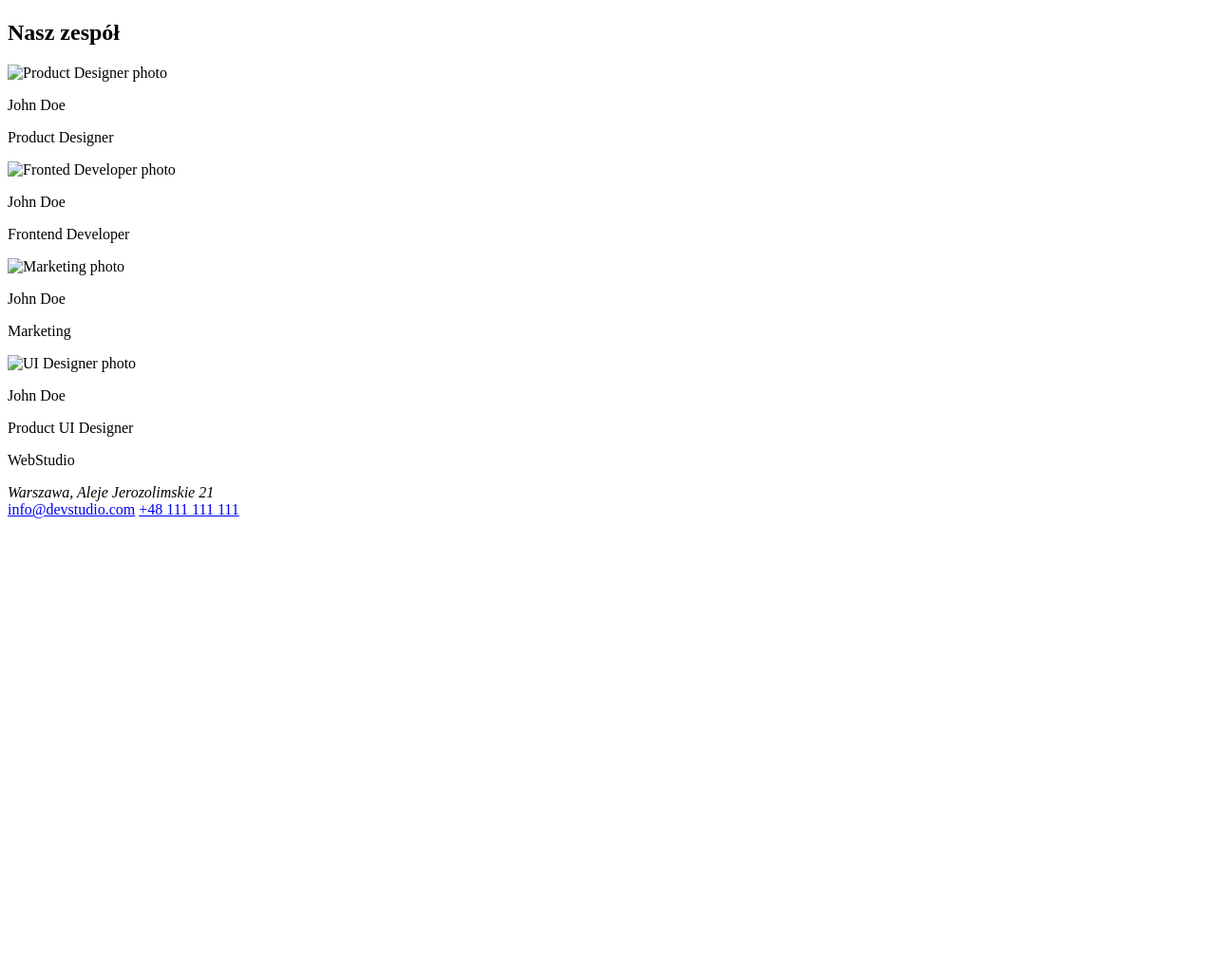
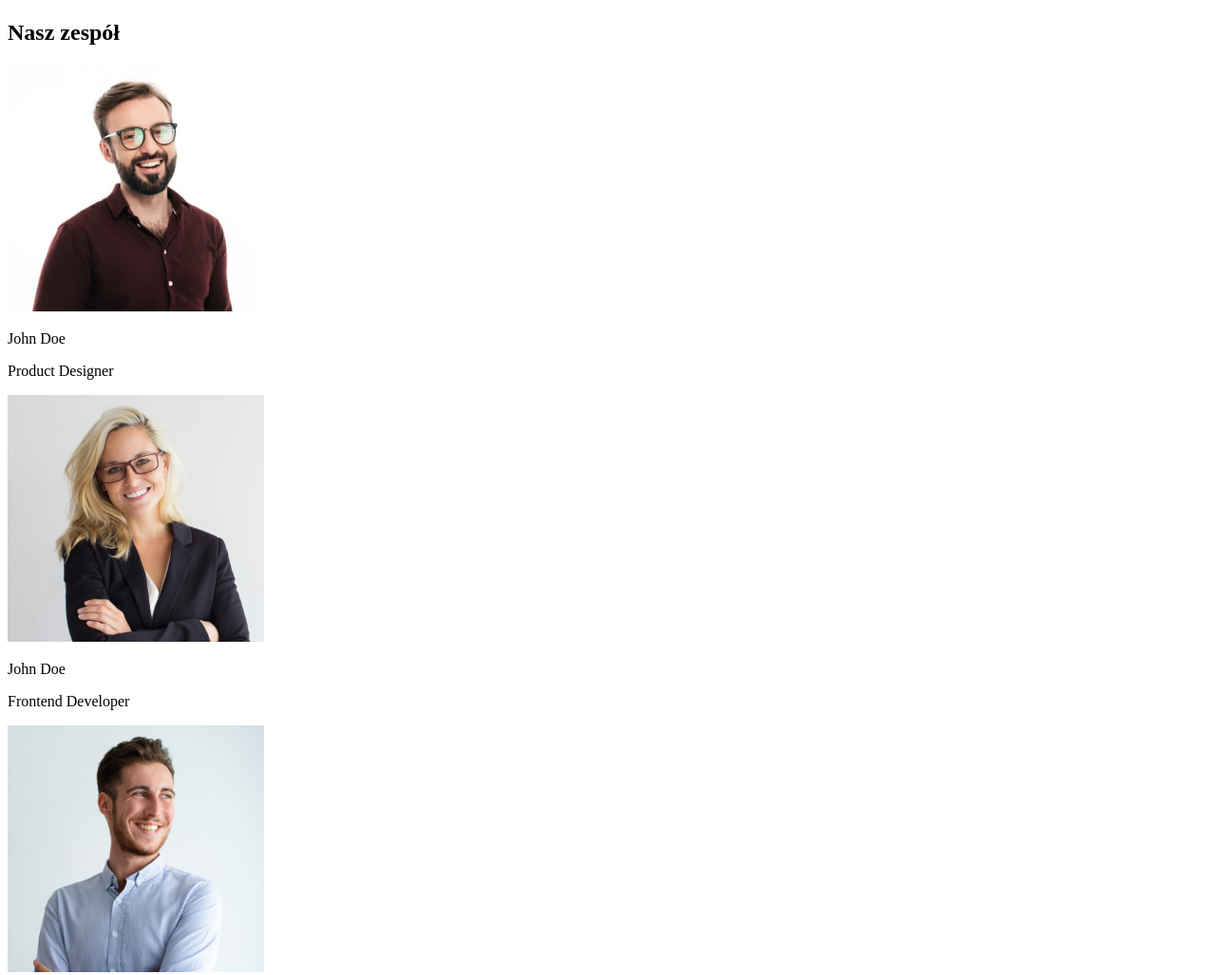
Before and after one commit to KatarzynaPikula/goit-markup-hw-01, a plain HTML site: page index.html in a window 1280 px wide. Shown: the part 860-1887 px from the top of the page at 95% size. Before the commit the page ends 1414 px from the top, so only its background shows below. Drawn offline with Linux system fonts and the light colour scheme.

Commit message:
Update index.html
2. zmiana src "Nasz zespół"

```diff
--- a/index.html
+++ b/index.html
@@ -81,7 +81,7 @@
 
 			<img
 				class="worker_photo"
-				src="images/4853.jpg"
+				src="https://github.com/KatarzynaPikula/goit-markup-hw-01/blob/main/4853.jpg"
 				alt="Product Designer photo"
 				width="270"
 				height="260"
@@ -92,7 +92,7 @@
 
 			<img
 				class="worker_photo"
-				src="images/5844.jpg"
+				src="https://github.com/KatarzynaPikula/goit-markup-hw-01/blob/main/5844.jpg"
 				alt="Fronted Developer photo"
 				width="270"
 				height="260"
@@ -103,7 +103,7 @@
 
 			<img
 				class="worker_photo"
-				src="images/16166.jpg"
+				src="https://github.com/KatarzynaPikula/goit-markup-hw-01/blob/main/16166.jpg"
 				alt="Marketing photo"
 				width="270"
 				height="260"
@@ -113,7 +113,7 @@
 
 			<img
 				class="worker_photo"
-				src="images/2968.jpg"
+				src="https://github.com/KatarzynaPikula/goit-markup-hw-01/blob/main/2968.jpg"
 				alt="UI Designer photo"
 				width="270"
 				height="260"
```
